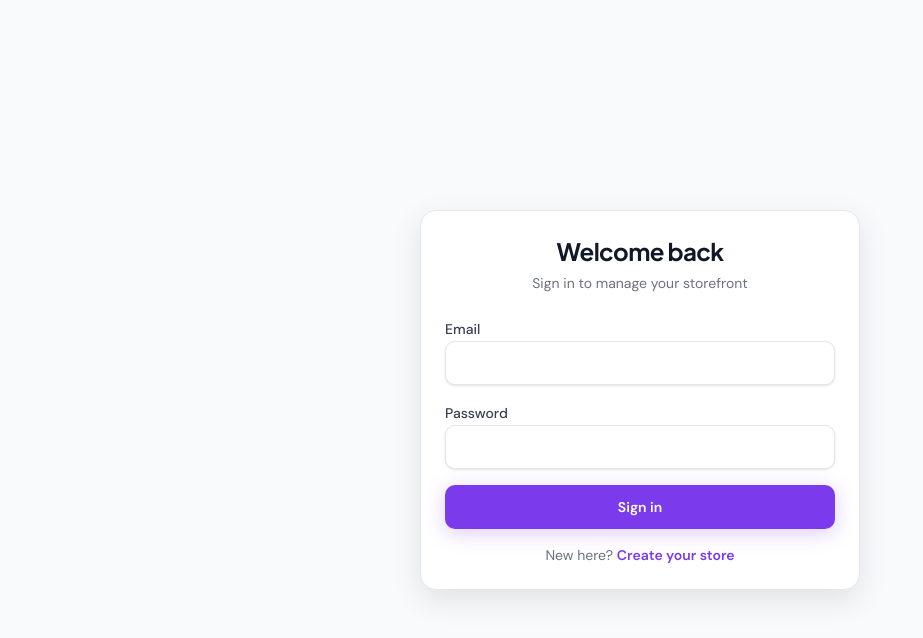
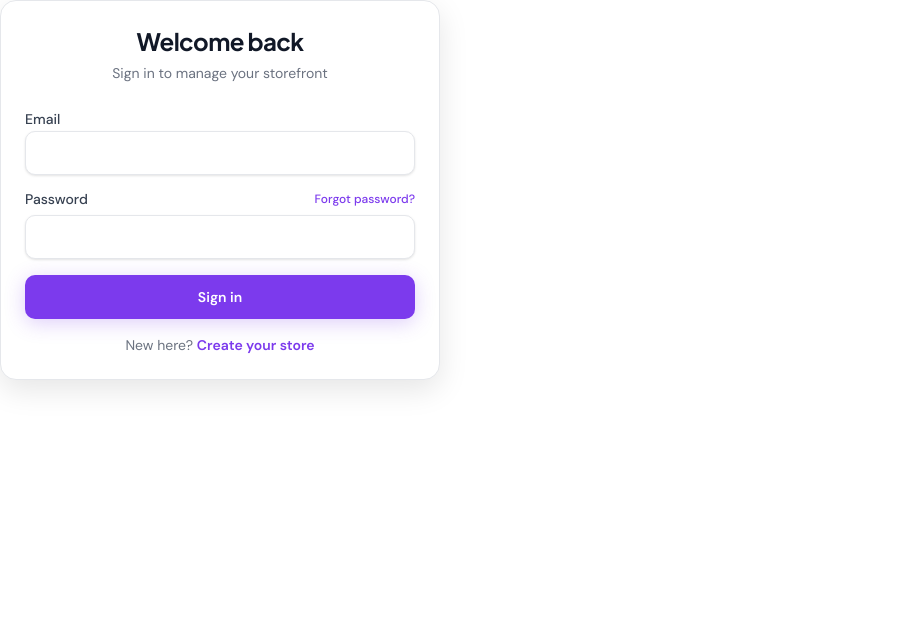
Before and after one commit to Codeprince001/herbizreach, a Next.js app: page /login in a window 1280 px wide. Shown: the top 638 px of the page, without its empty margins (0-923 px from the left). Built offline with nearby package versions, Linux system fonts and the light colour scheme; no server answers.

Commit message:
auth: refine login page

```diff
--- a/app/(auth)/login/page.tsx
+++ b/app/(auth)/login/page.tsx
@@ -27,8 +27,8 @@ export default function LoginPage() {
   } = useForm<FormValues>({ resolver: zodResolver(schema) });
 
   return (
-    <div className="flex min-h-screen items-center justify-center bg-[var(--bg-subtle)] px-4 py-10">
-      <Card className="w-full max-w-[440px] border-[var(--border-default)] shadow-[var(--shadow-lg)]">
+    <div className="w-full max-w-[440px]">
+      <Card className="w-full border-[var(--border-default)] shadow-[var(--shadow-lg)]">
         <CardHeader className="text-center">
           <CardTitle className="font-[family-name:var(--font-display)] text-2xl">
             Welcome back
@@ -51,7 +51,15 @@ export default function LoginPage() {
               ) : null}
             </div>
             <div className="space-y-2">
-              <Label htmlFor="password">Password</Label>
+              <div className="flex items-center justify-between gap-2">
+                <Label htmlFor="password">Password</Label>
+                <Link
+                  href="/forgot-password"
+                  className="text-xs font-medium text-[var(--brand-primary)] hover:underline"
+                >
+                  Forgot password?
+                </Link>
+              </div>
               <Input
                 id="password"
                 type="password"
```
